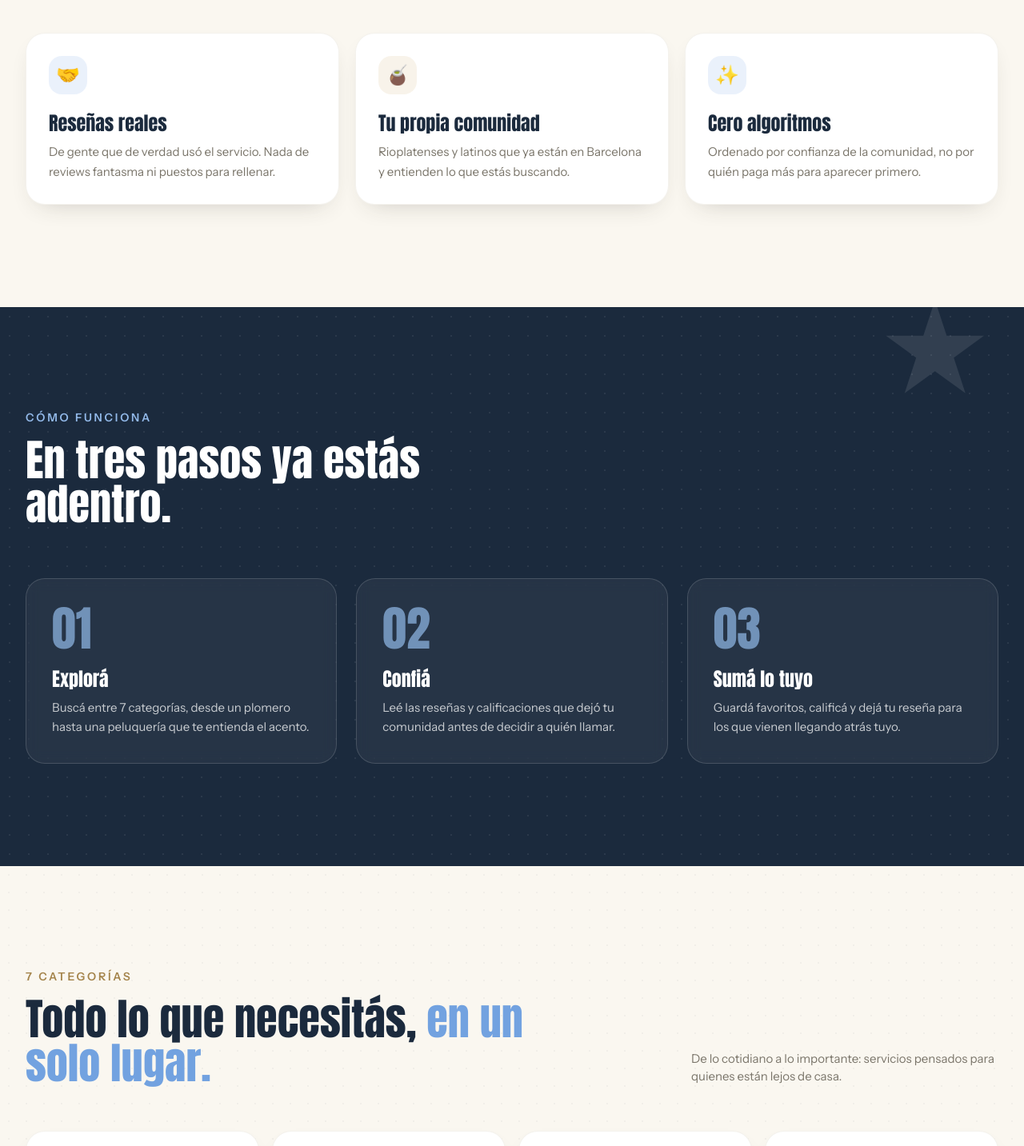
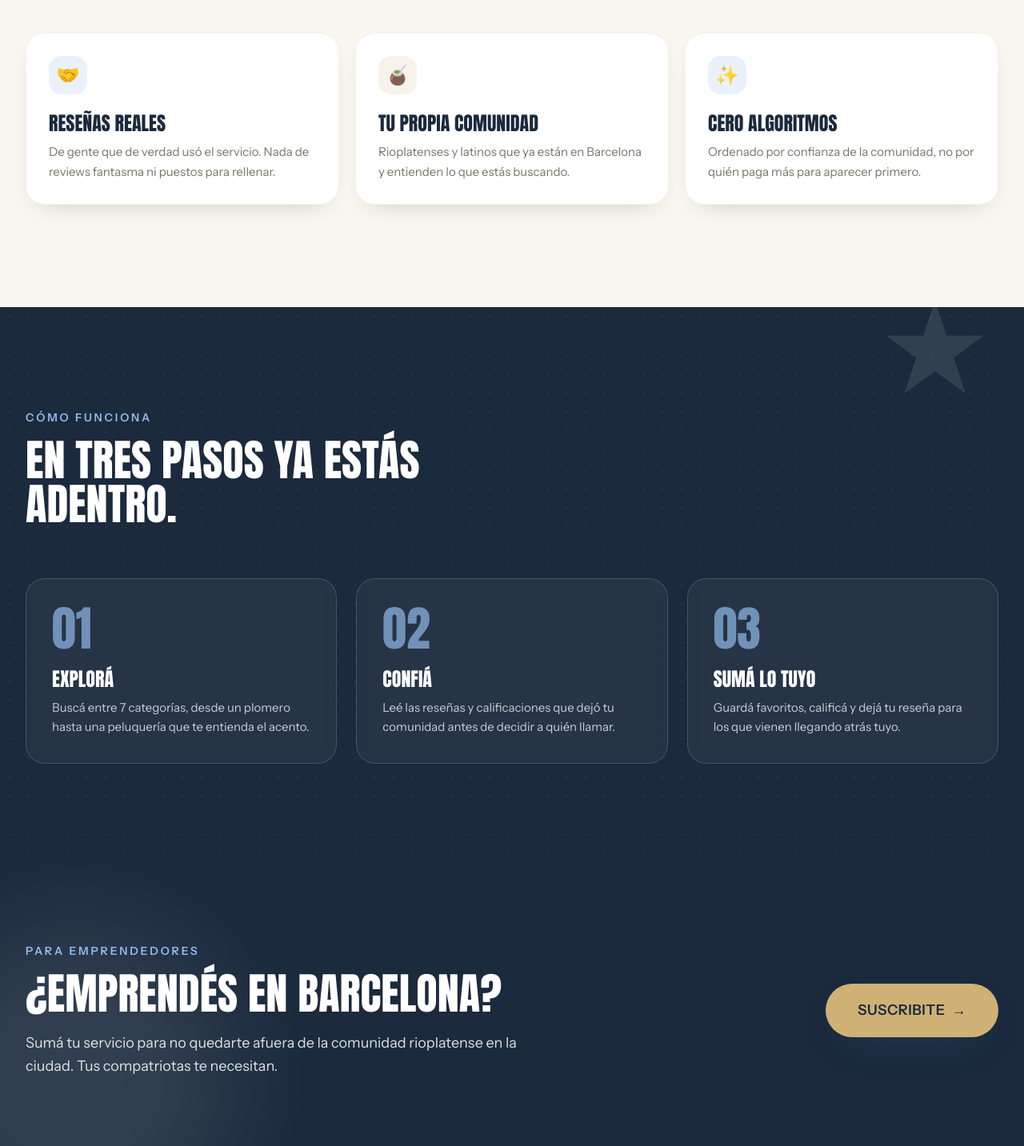
Before and after one commit to vickyrabini/messirve-frontend, a Next.js app: page / in a window 1280 px wide. Shown: the part 1320-2753 px from the top of the page at 80% size. Built offline with nearby package versions, Linux system fonts and the light colour scheme.

Commit message:
feat: actualizar landing page con nueva paleta y CTA emprendedores

```diff
--- a/app/components/landing-page.tsx
+++ b/app/components/landing-page.tsx
@@ -167,7 +167,7 @@ export default function LandingPage() {
               La comunidad latina en Barcelona
             </div>
 
-            <h1 className="reveal mt-6 font-brand text-[clamp(2.6rem,6vw,4.6rem)] leading-[0.98] tracking-tight text-ink">
+            <h1 className="reveal mt-6 font-brand uppercase text-[clamp(2.6rem,6vw,4.6rem)] leading-[0.98] tracking-tight text-ink">
               Servicios de confianza,
               <br />
               <span className="text-celeste">
@@ -348,7 +348,7 @@ export default function LandingPage() {
             <p className="reveal text-sm font-bold uppercase tracking-[0.2em] text-dorado-dark">
               La propuesta de valor
             </p>
-            <h2 className="reveal mt-4 font-brand text-[clamp(2rem,4.5vw,3.4rem)] leading-[1.02] text-ink">
+            <h2 className="reveal mt-4 font-brand uppercase text-[clamp(2rem,4.5vw,3.4rem)] leading-[1.02] text-ink">
               Acá la confianza no la
               <br className="hidden sm:block" /> decide un algoritmo.{' '}
               <span className="text-celeste">La decide tu gente.</span>
@@ -364,7 +364,7 @@ export default function LandingPage() {
               <div className="h-12 w-12 rounded-2xl bg-celeste/15 grid place-items-center text-2xl transition-transform group-hover:scale-110">
                 🤝
               </div>
-              <h3 className="mt-5 font-brand text-2xl text-ink">Reseñas reales</h3>
+              <h3 className="mt-5 font-brand uppercase text-2xl text-ink">Reseñas reales</h3>
               <p className="mt-2 text-[15px] leading-relaxed text-muted">
                 De gente que de verdad usó el servicio. Nada de reviews fantasma ni puestos para rellenar.
               </p>
@@ -374,7 +374,7 @@ export default function LandingPage() {
               <div className="h-12 w-12 rounded-2xl bg-dorado/15 grid place-items-center text-2xl transition-transform group-hover:scale-110">
                 🧉
               </div>
-              <h3 className="mt-5 font-brand text-2xl text-ink">Tu propia comunidad</h3>
+              <h3 className="mt-5 font-brand uppercase text-2xl text-ink">Tu propia comunidad</h3>
               <p className="mt-2 text-[15px] leading-relaxed text-muted">
                 Rioplatenses y latinos que ya están en Barcelona y entienden lo que estás buscando.
               </p>
@@ -384,7 +384,7 @@ export default function LandingPage() {
               <div className="h-12 w-12 rounded-2xl bg-celeste/15 grid place-items-center text-2xl transition-transform group-hover:scale-110">
                 ✨
               </div>
-              <h3 className="mt-5 font-brand text-2xl text-ink">Cero algoritmos</h3>
+              <h3 className="mt-5 font-brand uppercase text-2xl text-ink">Cero algoritmos</h3>
               <p className="mt-2 text-[15px] leading-relaxed text-muted">
                 Ordenado por confianza de la comunidad, no por quién paga más para aparecer primero.
               </p>
@@ -417,7 +417,7 @@ export default function LandingPage() {
             <p className="reveal text-sm font-bold uppercase tracking-[0.2em] text-celeste-light">
               Cómo funciona
             </p>
-            <h2 className="reveal mt-4 font-brand text-[clamp(2rem,4.5vw,3.4rem)] leading-[1.02]">
+            <h2 className="reveal mt-4 font-brand uppercase text-[clamp(2rem,4.5vw,3.4rem)] leading-[1.02]">
               En tres pasos ya estás adentro.
             </h2>
           </div>
@@ -425,7 +425,7 @@ export default function LandingPage() {
           <div className="mt-16 grid md:grid-cols-3 gap-6" data-stagger>
             <div className="reveal relative rounded-3xl bg-white/5 border border-white/15 p-8 backdrop-blur-sm transition-all hover:bg-white/10">
               <span className="font-brand text-6xl text-celeste-light/70">01</span>
-              <h3 className="mt-4 font-brand text-2xl">Explorá</h3>
+              <h3 className="mt-4 font-brand uppercase text-2xl">Explorá</h3>
               <p className="mt-2 text-[15px] leading-relaxed text-white/75">
                 Buscá entre 7 categorías, desde un plomero hasta una peluquería que te entienda el
                 acento.
@@ -434,7 +434,7 @@ export default function LandingPage() {
 
             <div className="reveal relative rounded-3xl bg-white/5 border border-white/15 p-8 backdrop-blur-sm transition-all hover:bg-white/10">
               <span className="font-brand text-6xl text-celeste-light/70">02</span>
-              <h3 className="mt-4 font-brand text-2xl">Confiá</h3>
+              <h3 className="mt-4 font-brand uppercase text-2xl">Confiá</h3>
               <p className="mt-2 text-[15px] leading-relaxed text-white/75">
                 Leé las reseñas y calificaciones que dejó tu comunidad antes de decidir a quién
                 llamar.
@@ -443,12 +443,41 @@ export default function LandingPage() {
 
             <div className="reveal relative rounded-3xl bg-white/5 border border-white/15 p-8 backdrop-blur-sm transition-all hover:bg-white/10">
               <span className="font-brand text-6xl text-celeste-light/70">03</span>
-              <h3 className="mt-4 font-brand text-2xl">Sumá lo tuyo</h3>
+              <h3 className="mt-4 font-brand uppercase text-2xl">Sumá lo tuyo</h3>
               <p className="mt-2 text-[15px] leading-relaxed text-white/75">
                 Guardá favoritos, calificá y dejá tu reseña para los que vienen llegando atrás tuyo.
               </p>
             </div>
           </div>
+        </div>
+      </section>
+
+      {/* ============ CTA EMPRENDEDORES ============ */}
+      <section className="relative bg-celeste-deep overflow-hidden">
+        <div
+          className="float-slow pointer-events-none absolute -left-24 -bottom-24 h-[24rem] w-[24rem] rounded-full bg-white/10 blur-3xl"
+          data-parallax="0.15"
+        />
+        <div className="relative mx-auto max-w-7xl px-5 sm:px-8 py-20 sm:py-24 flex flex-col lg:flex-row items-center justify-between gap-10">
+          <div className="max-w-2xl" data-stagger>
+            <p className="reveal text-sm font-bold uppercase tracking-[0.2em] text-celeste-light">
+              Para emprendedores
+            </p>
+            <h2 className="reveal mt-4 font-brand uppercase text-[clamp(2rem,4.5vw,3.4rem)] leading-[1.02] text-white">
+              ¿Emprendés en Barcelona?
+            </h2>
+            <p className="reveal mt-5 text-lg leading-relaxed text-white/85">
+              Sumá tu servicio para no quedarte afuera de la comunidad rioplatense en la ciudad. Tus compatriotas te
+              necesitan.
+            </p>
+          </div>
+          <Link
+            href="/register"
+            className="reveal group shrink-0 inline-flex items-center gap-2 rounded-full bg-dorado px-10 py-5 text-[18px] font-bold uppercase tracking-wide text-celeste-deep shadow-soft transition-all hover:-translate-y-0.5 hover:bg-dorado-light"
+          >
+            Suscribite
+            <span className="transition-transform group-hover:translate-x-1">→</span>
+          </Link>
         </div>
       </section>
 
@@ -460,7 +489,7 @@ export default function LandingPage() {
               <p className="reveal text-sm font-bold uppercase tracking-[0.2em] text-dorado-dark">
                 7 categorías
               </p>
-              <h2 className="reveal mt-4 font-brand text-[clamp(2rem,4.5vw,3.4rem)] leading-[1.02] text-ink">
+              <h2 className="reveal mt-4 font-brand uppercase text-[clamp(2rem,4.5vw,3.4rem)] leading-[1.02] text-ink">
                 Todo lo que necesitás, <span className="text-celeste">en un solo lugar.</span>
               </h2>
             </div>
@@ -487,7 +516,7 @@ export default function LandingPage() {
                 <div className="text-4xl transition-transform group-hover:scale-110 group-hover:-rotate-6">
                   {emoji}
                 </div>
-                <h3 className="mt-4 font-brand text-xl text-ink">{name}</h3>
+                <h3 className="mt-4 font-brand uppercase text-xl text-ink">{name}</h3>
                 <p className="mt-1 text-[13px] text-muted">{desc}</p>
               </Link>
             ))}
@@ -499,7 +528,7 @@ export default function LandingPage() {
             >
               <div className="text-3xl text-dorado-light">★★★</div>
               <div>
-                <h3 className="mt-4 font-brand text-xl leading-tight">
+                <h3 className="mt-4 font-brand uppercase text-xl leading-tight">
                   Sumate y empezá
                   <br />a explorar
                 </h3>
@@ -521,7 +550,7 @@ export default function LandingPage() {
 
             <div className="relative">
               <div className="text-dorado text-3xl">★★★</div>
-              <h2 className="mt-5 font-brand text-[clamp(2rem,4.5vw,3.2rem)] leading-[1.02] text-ink">
+              <h2 className="mt-5 font-brand uppercase text-[clamp(2rem,4.5vw,3.2rem)] leading-[1.02] text-ink">
                 ¿Listo para encontrar
                 <br />tu gente de confianza?
               </h2>
@@ -567,7 +596,7 @@ export default function LandingPage() {
             </div>
 
             <div>
-              <p className="font-brand text-lg text-ink">Producto</p>
+              <p className="font-brand uppercase text-lg text-ink">Producto</p>
               <ul className="mt-4 space-y-2.5 text-[15px] text-muted">
                 <li>
                   <a href="#valor" className="hover:text-celeste-deep transition-colors">
@@ -588,7 +617,7 @@ export default function LandingPage() {
             </div>
 
             <div>
-              <p className="font-brand text-lg text-ink">Comunidad</p>
+              <p className="font-brand uppercase text-lg text-ink">Comunidad</p>
               <ul className="mt-4 space-y-2.5 text-[15px] text-muted">
                 <li>
                   <Link href="/register" className="hover:text-celeste-deep transition-colors">
@@ -609,7 +638,7 @@ export default function LandingPage() {
             </div>
 
             <div>
-              <p className="font-brand text-lg text-ink">Legal</p>
+              <p className="font-brand uppercase text-lg text-ink">Legal</p>
               <ul className="mt-4 space-y-2.5 text-[15px] text-muted">
                 <li>
                   <Link href="/terms-and-conditions" className="hover:text-celeste-deep transition-colors">
```
